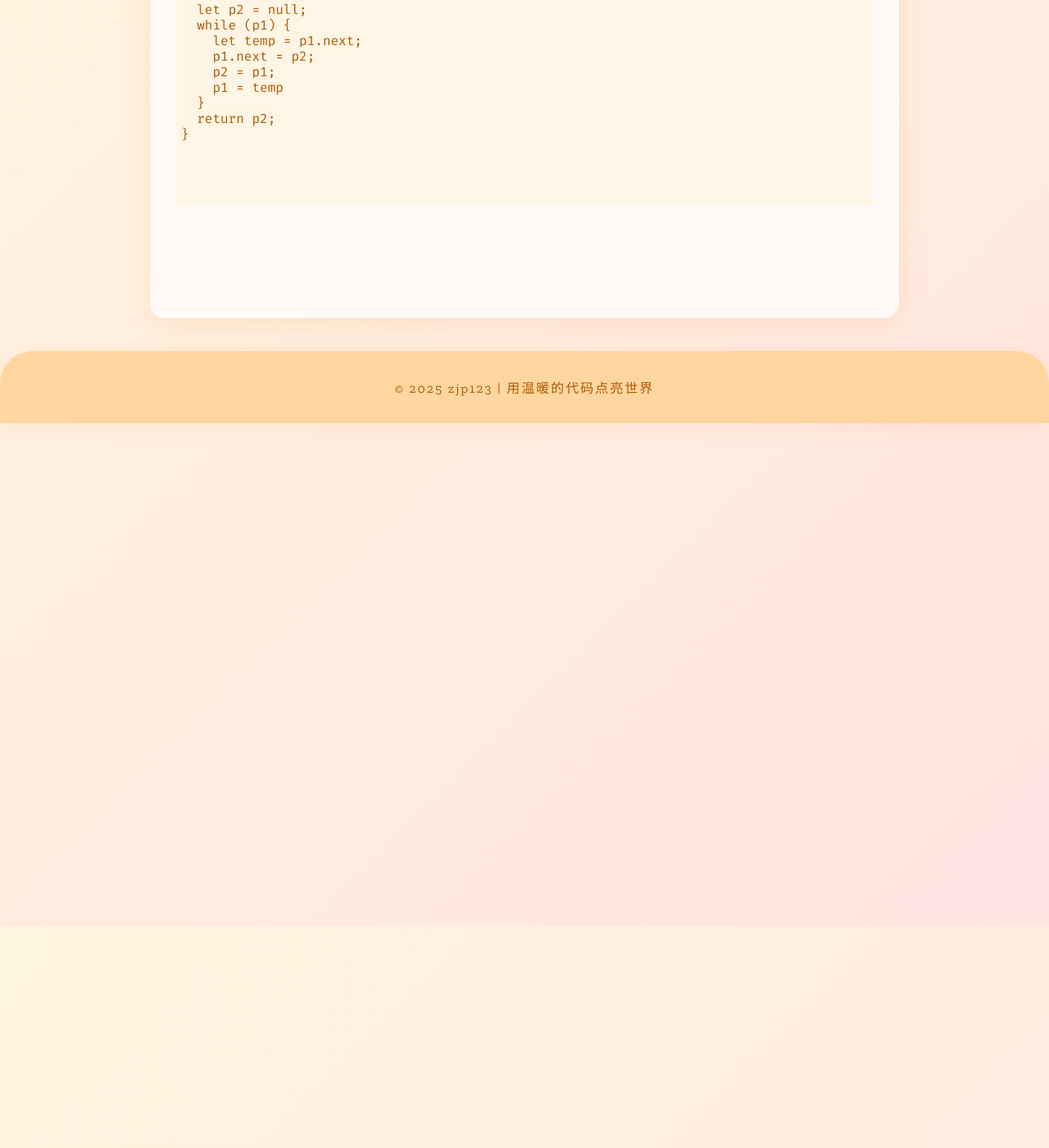
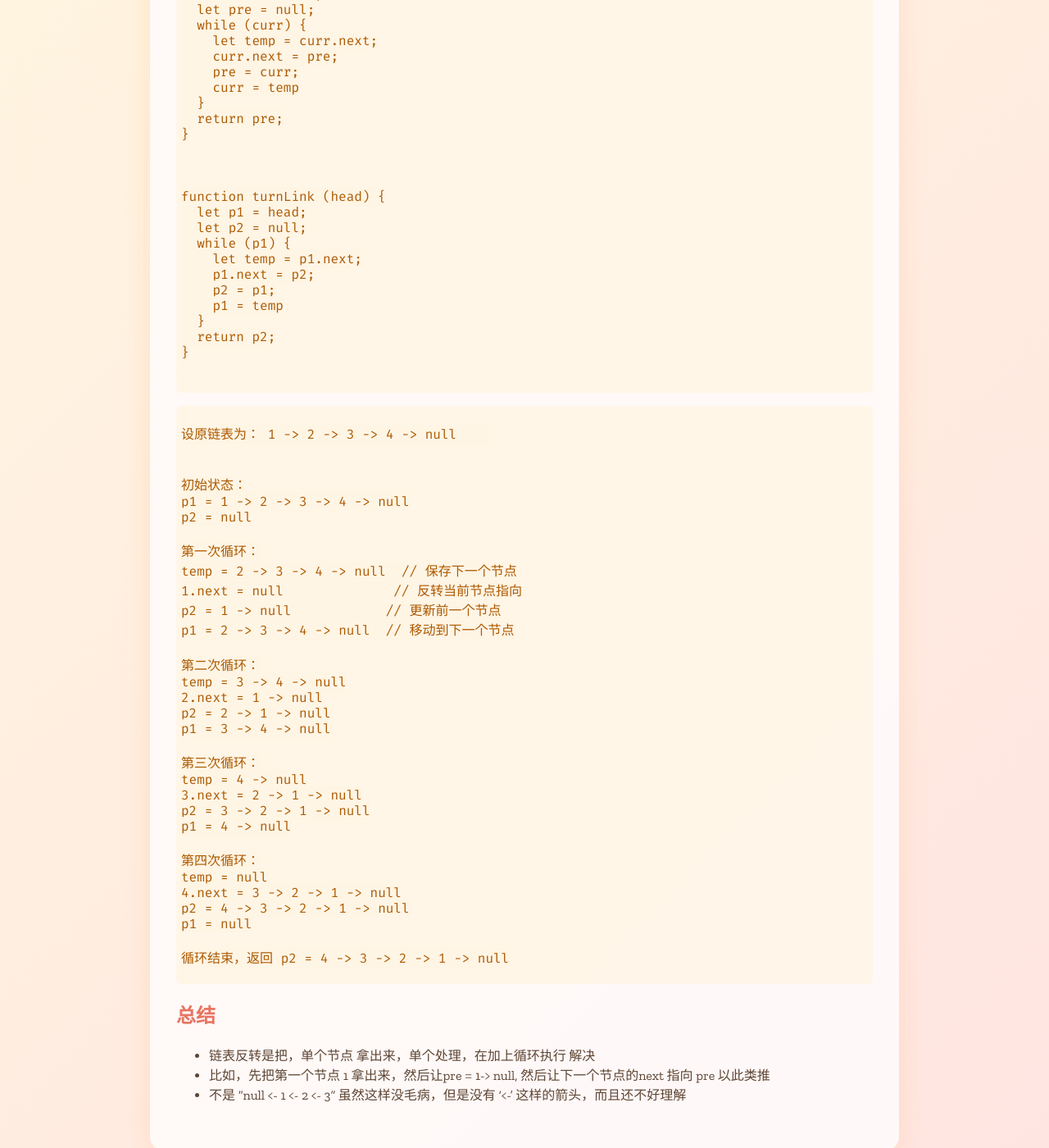
Before and after one commit to zjp123/zjp123.github.io, a Jekyll site: the page built from docs/算法100/2、链表反转-中等.md, in a window 1280 px wide and 1400 px high, scrolled down 270 px. Shown: the whole window at 82% size. Built offline with Jekyll 4.4.1, drawn with Linux system fonts in a browser that asks for light colours; our own code applies the rules of GitHub Pages for plain Markdown files; before the commit the page ends 900 px from its top, so only the background shows below that.

Commit message:
Update 2、链表反转-中等.md

````diff
--- a/docs/算法100/2、链表反转-中等.md
+++ b/docs/算法100/2、链表反转-中等.md
@@ -1,4 +1,18 @@
 ```javascript
+function turnLink (head) {
+  let curr = head;
+  let pre = null;
+  while (curr) {
+    let temp = curr.next;
+    curr.next = pre;
+    pre = curr;
+    curr = temp
+  }
+  return pre;
+}
+
+
+
 function turnLink (head) {
   let p1 = head;
   let p2 = null;
@@ -12,6 +26,46 @@ function turnLink (head) {
 }
 
 
+```
+```javascript
+
+设原链表为： 1 -> 2 -> 3 -> 4 -> null
 
 
+初始状态：
+p1 = 1 -> 2 -> 3 -> 4 -> null
+p2 = null
+
+第一次循环：
+temp = 2 -> 3 -> 4 -> null  // 保存下一个节点
+1.next = null              // 反转当前节点指向
+p2 = 1 -> null            // 更新前一个节点
+p1 = 2 -> 3 -> 4 -> null  // 移动到下一个节点
+
+第二次循环：
+temp = 3 -> 4 -> null
+2.next = 1 -> null
+p2 = 2 -> 1 -> null
+p1 = 3 -> 4 -> null
+
+第三次循环：
+temp = 4 -> null
+3.next = 2 -> 1 -> null
+p2 = 3 -> 2 -> 1 -> null
+p1 = 4 -> null
+
+第四次循环：
+temp = null
+4.next = 3 -> 2 -> 1 -> null
+p2 = 4 -> 3 -> 2 -> 1 -> null
+p1 = null
+
+循环结束，返回 p2 = 4 -> 3 -> 2 -> 1 -> null
+
 ```
+
+
+## 总结
+- 链表反转是把，单个节点  拿出来，单个处理，在加上循环执行  解决
+- 比如，先把第一个节点 1 拿出来，然后让pre = 1-> null, 然后让下一个节点的next 指向  pre  以此类推
+- 不是 “null <- 1 <- 2 <- 3"  虽然这样没毛病，但是没有 ‘<-’ 这样的箭头，而且还不好理解
````
